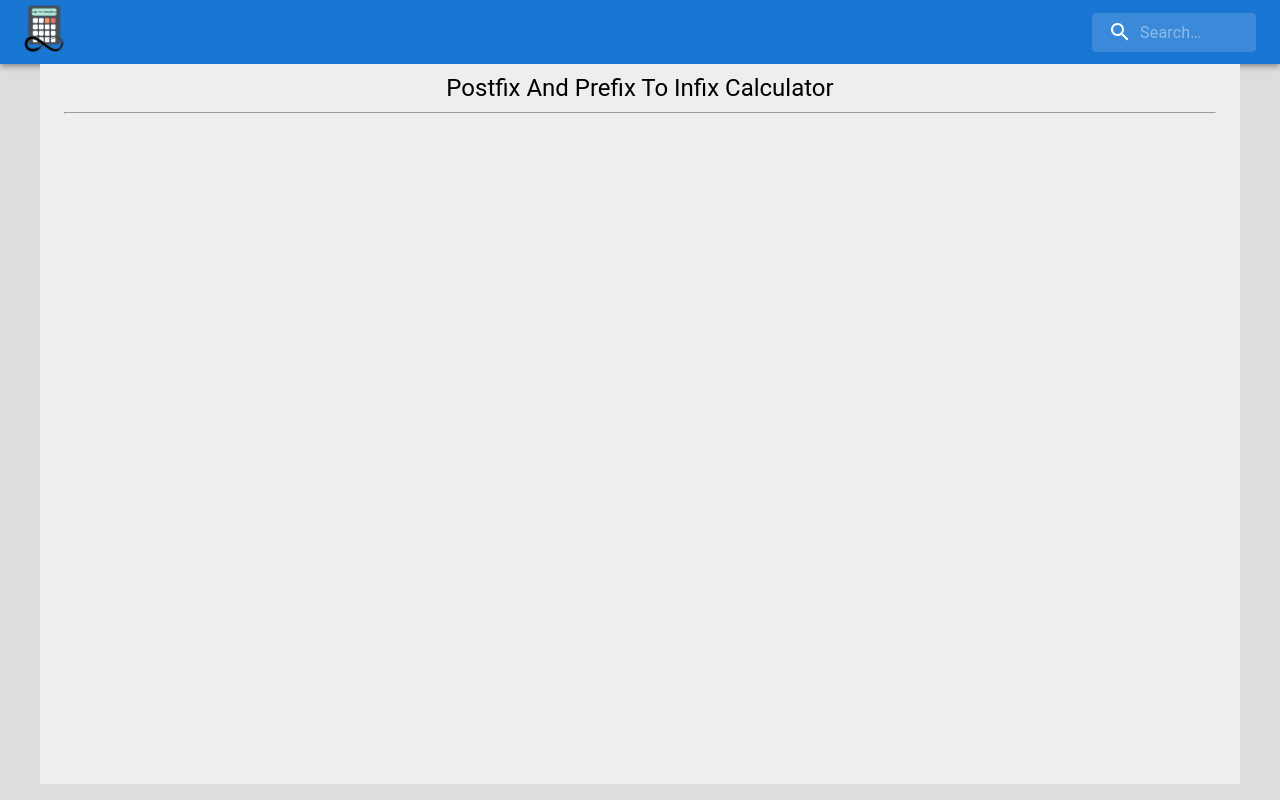
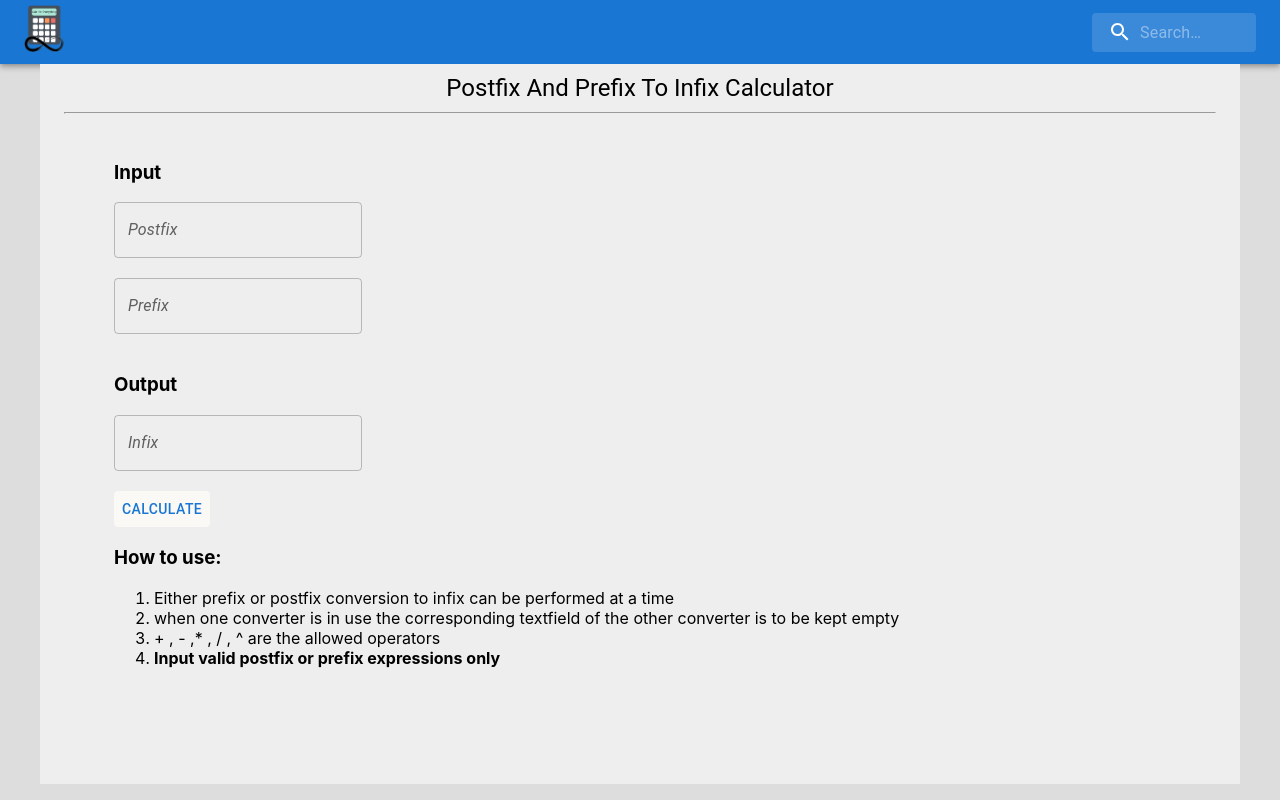
Before and after one commit to SarthakKeshari/calc_for_everything, a React (Create React App) app in the folder calculators/: page /postandpretoinfixcalc in a window 1280 px wide. Built offline with nearby package versions, Linux system fonts and the light colour scheme.

Commit message:
fix:fixes made

```diff
--- a/calculators/src/computer_science/postAndPreToInfixCalc/MainPostAndPreToInfixCalc.js
+++ b/calculators/src/computer_science/postAndPreToInfixCalc/MainPostAndPreToInfixCalc.js
@@ -1,12 +1,98 @@
-import React from 'react';
-import { Container, Typography } from '@mui/material';
+import React, { useState } from 'react';
+import { Container, Typography, Input,Button ,TextField } from '@mui/material';
+
+
+function isOperand(token) {
+  return /^[a-zA-Z0-9]+$/.test(token);
+}
+
 
 function MainPostAndPreToInfixCalc(){
+
+
+  const [inp1,setinp1]=useState("");
+  const [inp2,setinp2]=useState("");
+  const [out,setout]=useState("");
+
+  const prefix=(event)=>{
+    setinp2(event.target.value);
+  }
+  const postfix=(event)=>{
+    setinp1(event.target.value);
+  }
+
+const calculate=()=>{
+
+    if(inp1!=""){
+      let expression=inp1;
+      const stack = [];
+
+      for (const token of expression) {
+        if (isOperand(token)) {
+        stack.push(token);
+        } else {
+          const operand2 = stack.pop();
+          const operand1 = stack.pop();
+          const infixExpression = `(${operand1}${token}${operand2})`;
+          stack.push(infixExpression);
+        }
+      }
+      if(stack.length!=1)setout("invalid input")
+      else setout(stack.pop())
+
+    }else{
+      let expression=inp2;
+      const stack = [];
+      const operators = "+-*/^";
+
+      for (let i = expression.length - 1; i >= 0; i--) {
+        const token = expression[i];
+        if (isOperand(token)) {
+          stack.push(token);
+        } else if (operators.includes(token)) {
+          const operand1 = stack.pop();
+          const operand2 = stack.pop();
+          const infixExpression = `(${operand1}${token}${operand2})`;
+          stack.push(infixExpression);
+        }
+      }
+      if(stack.length!=1)setout("invalid input")
+      else setout(stack.pop())
+      //return stack.pop();
+    }
+}
+
+
     return(
         <Container maxWidth="lg" sx={{ bgcolor: '#eeeeee', minHeight: '90vh', paddingY:"10" }}>
             <Typography pt={1} variant='h5' sx = {{textAlign: "center"}}>Postfix And Prefix To Infix Calculator</Typography>
             <hr/>
             <br/>
+            <div style={{marginLeft:"50px"}}>
+
+        <h3>Input</h3>
+        <TextField id="input1" value={inp1} onChange={postfix} label="Postfix"></TextField>
+        <br></br>
+        <br></br>
+        <TextField id="input2" value ={inp2} onChange={prefix} label="Prefix"></TextField>
+        <br></br>
+        <br></br>
+        <h3>Output</h3>
+        <TextField id="input3" value ={out} label="Infix"></TextField>
+        <br></br>
+        <br></br>
+        <Button style={{background:'#FAF9F6'}} onClick={calculate}>calculate</Button>
+        </div>
+
+        <div style={{marginLeft:"50px"}}>
+          <h3>How to use:</h3>
+          <ol>
+            <li>Either prefix or postfix conversion to infix can be performed at a time</li>
+            <li> when one converter is in use the corresponding textfield of the other converter is to be kept empty</li>
+            <li> + , - ,* , / , ^ are the allowed operators</li>
+            <li ><b>Input valid postfix or prefix expressions only</b></li>
+          </ol>
+        </div>
         </Container>
     )
 }
```
